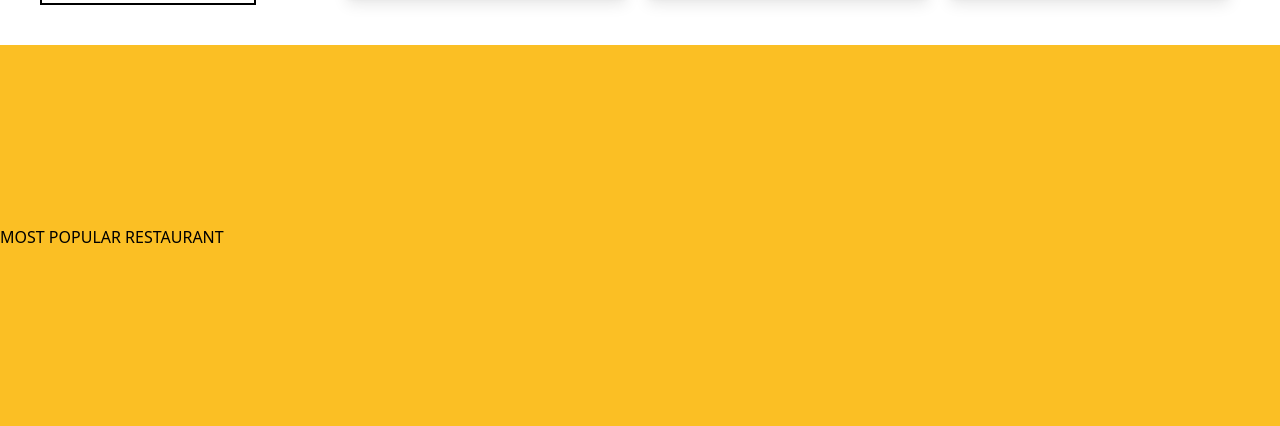
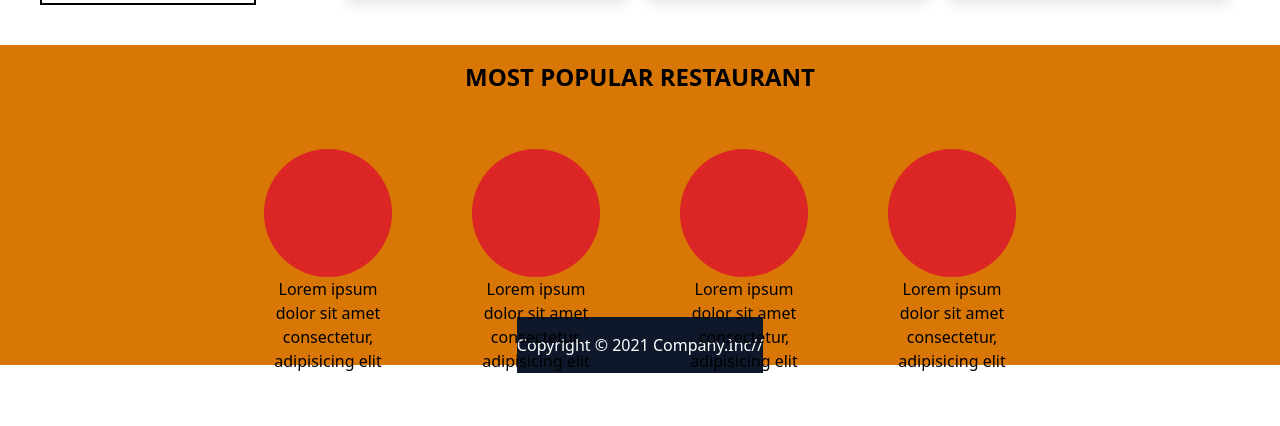
Before and after one commit to Carol21d/CitiesintheWorldTw, a website: page index.html in a window 1280 px wide. Shown: the part 891-1317 px from the top of the page. After the commit the page ends 1264 px from the top, so only its background shows below. Drawn offline with Linux system fonts and the light colour scheme.

Commit message:
added most popular restaurant and circles

```diff
--- a/index.html
+++ b/index.html
@@ -74,7 +74,8 @@
           fugit! Nam vitae
         </p>
         <div class="text-right py-3 px-8 text-white m-2">
-          <button class="bg-slate-900 justify-end hover:bg-white hover:text-black w-24 font-bold py-2 px-3  rounded-3xl ">Click</button>
+          <button
+            class="bg-slate-900 justify-end hover:bg-white hover:text-black w-24 font-bold py-2 px-3  rounded-3xl ">Click</button>
         </div>
       </div>
 
@@ -86,7 +87,8 @@
           fugit! Nam vitae
         </p>
         <div class="text-right py-3 px-8 text-white m-2">
-          <button class="bg-slate-900 justify-end hover:bg-white hover:text-black w-24 font-bold py-2 px-3  rounded-3xl ">Click</button>
+          <button
+            class="bg-slate-900 justify-end hover:bg-white hover:text-black w-24 font-bold py-2 px-3  rounded-3xl ">Click</button>
         </div>
       </div>
 
@@ -98,7 +100,8 @@
           fugit! Nam vitae
         </p>
         <div class="text-right py-3 px-8 text-white m-2">
-          <button class="bg-slate-900 justify-end hover:bg-white hover:text-black w-24 font-bold py-2 px-3   rounded-3xl ">Click</button>
+          <button
+            class="bg-slate-900 justify-end hover:bg-white hover:text-black w-24 font-bold py-2 px-3   rounded-3xl ">Click</button>
         </div>
       </div>
 
@@ -110,7 +113,8 @@
           fugit! Nam vitae
         </p>
         <div class="text-right py-3 px-8 text-white m-2">
-          <button class="bg-slate-900 justify-end hover:bg-white hover:text-black w-24 font-bold py-2 px-3 rounded-3xl ">Click</button>
+          <button
+            class="bg-slate-900 justify-end hover:bg-white hover:text-black w-24 font-bold py-2 px-3 rounded-3xl ">Click</button>
         </div>
       </div>
 
@@ -122,53 +126,87 @@
           fugit! Nam vitae
         </p>
         <div class="text-right py-3 px-8 text-white m-2">
-          <button class="bg-slate-900 justify-end hover:bg-white hover:text-black w-24 font-bold py-2 px-3   rounded-3xl ">Click</button>
+          <button
+            class="bg-slate-900 justify-end hover:bg-white hover:text-black w-24 font-bold py-2 px-3   rounded-3xl ">Click</button>
         </div>
       </div>
 
       <!-- cards 6 -->
-      <div class="bg-slate-200 border-solid  my-2 mx-2  border-2 border-black max-w-xs rounded overflow-hidden shadow-lg">
+      <div
+        class="bg-slate-200 border-solid  my-2 mx-2  border-2 border-black max-w-xs rounded overflow-hidden shadow-lg">
         <img src="src/img/fondo.jpg" alt="background-crash">
         <p class="m-2 text-base">Lorem ipsum dolor sit amet consectetur, adipisicing elit. Eligendi vel quo corporis
           temporibus
           fugit! Nam vitae
         </p>
         <div class="text-right py-3 px-8 text-white m-2">
-          <button class="bg-slate-900 justify-end hover:bg-white hover:text-black w-24 font-bold py-2 px-3 rounded-3xl">Click</button>
+          <button
+            class="bg-slate-900 justify-end hover:bg-white hover:text-black w-24 font-bold py-2 px-3 rounded-3xl">Click</button>
         </div>
       </div>
 
   </div>
   </div>
 
-  <div class=" flex  bg-amber-400 h-96">
-    <div class="flex">
-      <h3 class="flex items-center justify-center">MOST POPULAR RESTAURANT</h3>
+  <div class="flex flex-col items-center bg-amber-600 h-80">
+    <div>
+      <h3 class="my-4  text-center text-2xl font-semibold">MOST POPULAR RESTAURANT</h3>
     </div>
-    <!-- <div class="">
+    <div class=" flex flex-row items-center justify-center">
+      <div class="relative m-10">
         <div class="w-32 h-32 bg-red-600 rounded-full"></div>
-      <p class="m-2 text-base">Lorem ipsum dolor sit amet consectetur,
+        <p class=" absolute text-base text-center w-32">Lorem ipsum dolor sit amet consectetur,
           adipisicing elit</p>
       </div>
 
+      <div class="relative m-10">
         <div class="w-32 h-32 bg-red-600 rounded-full"></div>
-      <p class="m-2 text-base">Lorem ipsum dolor sit amet consectetur,
+        <p class=" absolute text-base text-center w-32">Lorem ipsum dolor sit amet consectetur,
           adipisicing elit</p>
       </div>
 
+      <div class="relative m-10">
         <div class="w-32 h-32 bg-red-600 rounded-full"></div>
-      <p class="m-2 text-base">Lorem ipsum dolor sit amet consectetur,
+        <p class=" absolute  text-base text-center w-32">Lorem ipsum dolor sit amet consectetur,
           adipisicing elit</p>
       </div>
 
-      <div class="w-32 h-32 bg-red-600 rounded-full"></div>
-      <p class="m-2 text-base">Lorem ipsum dolor sit amet consectetur,
+      <div class="relative m-10">
+        <div class="w-32 h-32 bg-red-600 rounded-full "></div>
+        <p class="absolute  text-base text-center w-32">Lorem ipsum dolor sit amet consectetur,
           adipisicing elit</p>
-      </div> -->
+      </div>
+    </div>
+
+    <footer class="bg-slate-900 text-white py-4">
+      <div class="container flex justify-between items-center">
+        <div class="flex items-center">
+          <img src="" alt="">
+          <span>Copyright © 2021 Company.Inc</span>
+        </div>
+        <div class="flex flex-row justify-end">
+          //
+
+        </div>
+
+
+
 
 
 
       </div>
+    </footer>
+
+
+
+
+
+
+
+
+
+
+
 
 
 
```
Also changed, not shown: dist/output.css. Lines whose indentation alone changed are shown as unchanged.
